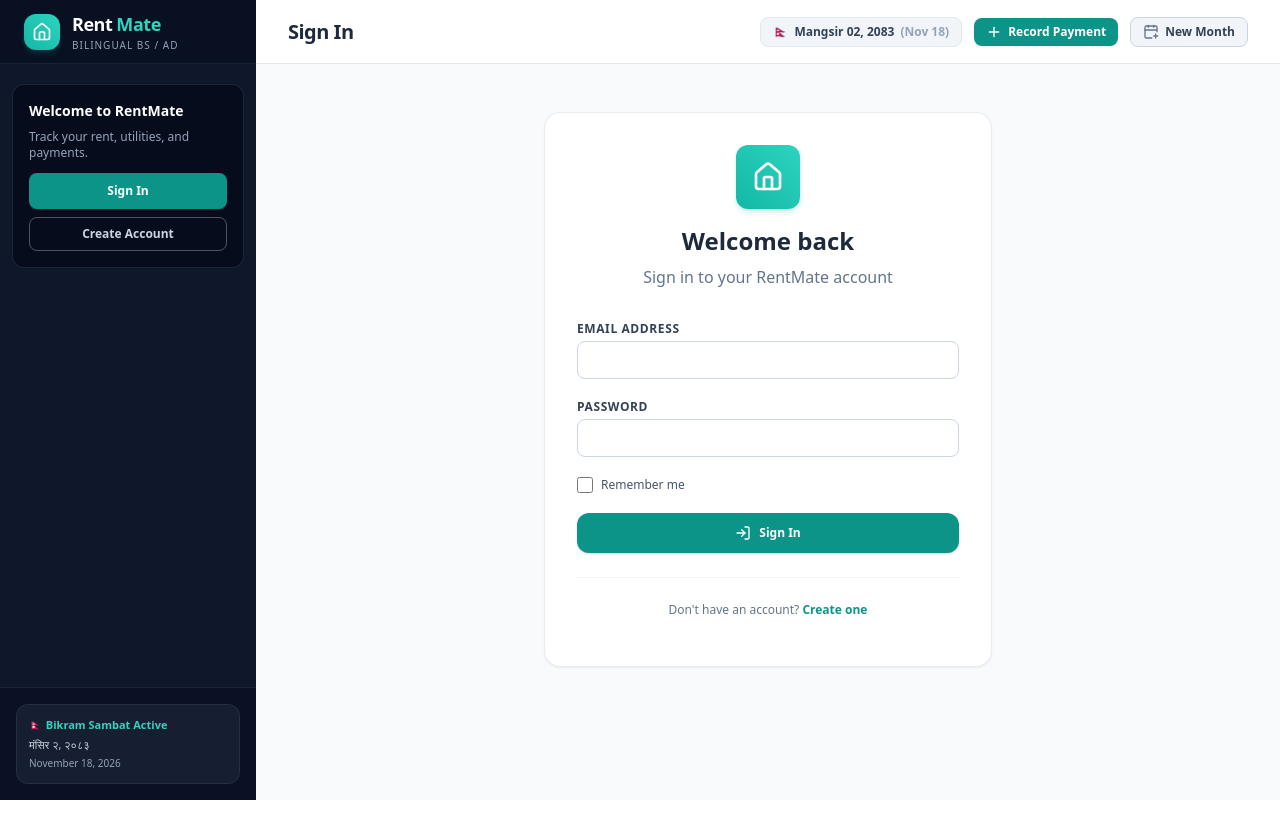
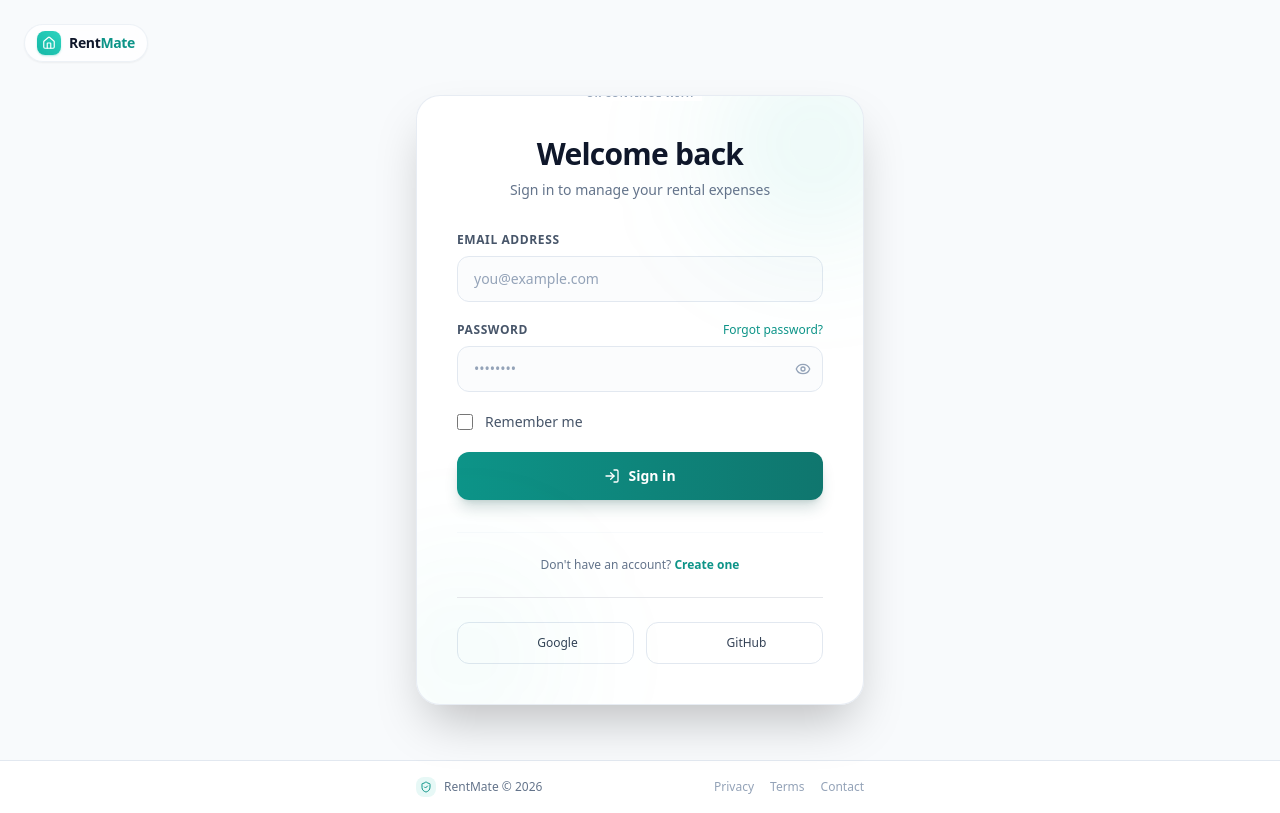
Before and after one commit to LipiAdhikari/RentMate, a Laravel app: page /login in a window 1280 px wide. Run offline with Laravel 12, Linux system fonts and the light colour scheme; data that the repository does not hold is empty; parts of the project's set-up code (start-up, migrations or seed data) failed here and were passed over; some libraries are stand-ins or nearby versions.

Commit message:
feat: update login page layout and styles, add new auth layout

```diff
--- a/resources/views/auth/login.blade.php
+++ b/resources/views/auth/login.blade.php
@@ -1,27 +1,47 @@
-@extends('layouts.app')
+@extends('layouts.auth')
 
-@section('title', 'Login')
-@section('page_title', 'Sign In')
+@section('header') @endsection
+
+@section('title', 'Sign In - RentMate')
 
 @section('content')
-<div class="max-w-md mx-auto">
-    <div class="bg-white rounded-2xl p-8 border border-slate-200/80 shadow-sm">
-        <div class="text-center mb-8">
-            <div class="w-16 h-16 rounded-xl bg-gradient-to-tr from-teal-500 to-teal-400 flex items-center justify-center text-white mx-auto mb-4 shadow-md shadow-teal-500/20">
-                <i data-lucide="home" class="w-8 h-8"></i>
+<div class="min-h-[calc(100vh-4rem)] flex items-center justify-center px-4 sm:px-6 lg:px-8 pt-16">
+
+    <!-- Brand badge -->
+    <div class="absolute top-6 left-6 z-20">
+        <div class="flex items-center gap-2 bg-white/80 backdrop-blur-md border border-slate-200/60 px-3 py-1.5 rounded-full shadow-sm">
+            <div class="w-6 h-6 rounded-lg bg-gradient-to-tr from-teal-500 to-teal-400 flex items-center justify-center text-white shadow-sm shadow-teal-500/30">
+                <i data-lucide="home" class="w-3.5 h-3.5"></i>
             </div>
-            <h2 class="text-2xl font-bold text-slate-800">Welcome back</h2>
-            <p class="text-slate-500 mt-2">Sign in to your RentMate account</p>
+            <span class="text-sm font-bold tracking-tight text-slate-900">Rent<span class="text-teal-600">Mate</span></span>
+        </div>
+    </div>
+
+    <!-- Auth Card -->
+    <div class="w-full max-w-md bg-white/90 backdrop-blur-md rounded-3xl border border-slate-200/80 p-8 sm:p-10 shadow-2xl relative overflow-hidden">
+        <!-- Decorative gradient blob -->
+        <div class="absolute top-0 right-0 w-48 h-48 bg-teal-500/10 rounded-full blur-3xl -mt-12 -mr-12"></div>
+        <div class="absolute bottom-0 left-0 w-48 h-48 bg-teal-500/5 rounded-full blur-3xl -mb-12 -ml-12"></div>
+
+        <div class="relative z-10 text-center mb-8">
+            <h2 class="text-3xl font-bold tracking-tight text-slate-900 mb-2">Welcome back</h2>
+            <p class="text-slate-500 text-sm">Sign in to manage your rental expenses</p>
         </div>
 
+        <!-- Alerts -->
         @if(session('error'))
-        <div class="mb-4 p-4 bg-rose-50 border border-rose-200 text-rose-800 rounded-xl text-sm">
-            {{ session('error') }}
+        <div class="mb-6 p-4 rounded-xl bg-rose-50 border border-rose-200 text-rose-800 text-sm flex items-start gap-3">
+            <i data-lucide="alert-circle" class="w-4 h-4 mt-0.5 shrink-0"></i>
+            <span>{{ session('error') }}</span>
         </div>
         @endif
 
         @if($errors->any())
-        <div class="mb-4 p-4 bg-rose-50 border border-rose-200 text-rose-800 rounded-xl text-sm">
+        <div class="mb-6 p-4 rounded-xl bg-rose-50 border border-rose-200 text-rose-800 text-sm">
+            <h4 class="text-xs font-semibold text-rose-900 mb-2 uppercase tracking-wider flex items-center gap-1.5">
+                <i data-lucide="alert-triangle" class="w-3 h-3"></i>
+                Please fix the following:
+            </h4>
             <ul class="list-disc list-inside space-y-1">
                 @foreach($errors->all() as $error)
                     <li>{{ $error }}</li>
@@ -33,44 +53,90 @@
         <form action="{{ route('login.authenticate') }}" method="POST" class="space-y-5">
             @csrf
 
-            <div>
-                <label class="block text-xs font-semibold text-slate-700 mb-1 uppercase tracking-wider">Email Address</label>
-                <input type="email" name="email" required value="{{ old('email') }}" class="w-full text-sm rounded-lg border-slate-300 focus:ring-teal-500 focus:border-teal-500 px-3 py-2 border">
+            <!-- Email -->
+            <div class="text-left">
+                <label class="block text-xs font-semibold text-slate-600 mb-2 uppercase tracking-wider">Email Address</label>
+                <input type="email" name="email" required value="{{ old('email') }}"
+                    class="w-full px-4 py-3 rounded-xl border border-slate-200 bg-slate-50/50 focus:border-teal-500 focus:ring-2 focus:ring-teal-500/20 focus:bg-white outline-none transition-all text-sm text-slate-900 placeholder-slate-400"
+                    placeholder="you@example.com">
             </div>
 
-            <div>
-                <label class="block text-xs font-semibold text-slate-700 mb-1 uppercase tracking-wider">Password</label>
-                <input type="password" name="password" required class="w-full text-sm rounded-lg border-slate-300 focus:ring-teal-500 focus:border-teal-500 px-3 py-2 border">
-            </div>
-
-            <div class="flex items-center justify-between">
-                <div class="flex items-center">
-                    <input type="checkbox" name="remember" id="remember" class="h-4 w-4 text-teal-600 focus:ring-teal-500 border-slate-300 rounded">
-                    <label for="remember" class="ml-2 text-xs text-slate-600">Remember me</label>
+            <!-- Password -->
+            <div class="text-left">
+                <div class="flex items-center justify-between mb-2">
+                    <label class="block text-xs font-semibold text-slate-600 uppercase tracking-wider">Password</label>
+                    <a href="#" class="text-xs text-teal-600 hover:text-teal-700 font-medium">Forgot password?</a>
+                </div>
+                <div class="relative">
+                    <input type="password" name="password" required id="login-password"
+                        class="w-full px-4 py-3 rounded-xl border border-slate-200 bg-slate-50/50 focus:border-teal-500 focus:ring-2 focus:ring-teal-500/20 focus:bg-white outline-none transition-all text-sm text-slate-900 placeholder-slate-400 pr-10"
+                        placeholder="••••••••">
+                    <button type="button" onclick="togglePassword('login-password')"
+                        class="absolute right-3 top-1/2 -translate-y-1/2 text-slate-400 hover:text-teal-600 transition">
+                        <i data-lucide="eye" class="w-4 h-4"></i>
+                    </button>
                 </div>
             </div>
 
-            <button type="submit" class="w-full py-3 px-4 text-xs font-bold text-white bg-teal-600 hover:bg-teal-700 rounded-xl shadow-sm shadow-teal-900/20 transition flex items-center justify-center gap-2">
+            <!-- Remember me -->
+            <div class="flex items-center gap-3">
+                <input type="checkbox" name="remember" id="remember"
+                    class="w-4 h-4 rounded border-slate-200 text-teal-600 focus:ring-teal-500 focus:ring-offset-0 checked:bg-teal-600 checked:border-teal-600">
+                <label for="remember" class="text-sm text-slate-600">Remember me</label>
+            </div>
+
+            <!-- Submit -->
+            <button type="submit"
+                class="w-full py-3.5 px-4 rounded-xl bg-gradient-to-r from-teal-600 to-teal-700 text-white font-bold text-sm shadow-lg shadow-teal-900/20 hover:from-teal-700 hover:to-teal-800 hover:shadow-teal-500/40 transition-all active:scale-[0.98] flex items-center justify-center gap-2">
                 <i data-lucide="log-in" class="w-4 h-4"></i>
-                <span>Sign In</span>
+                <span>Sign in</span>
             </button>
         </form>
 
-        <div class="mt-6 pt-6 border-t border-slate-100">
-            <p class="text-center text-xs text-slate-500 mb-4">
+        <div class="mt-8 pt-6 border-t border-slate-100/50">
+            <p class="text-center text-xs text-slate-500 mb-6">
                 Don't have an account?
-                <a href="{{ route('register') }}" class="font-semibold text-teal-600 hover:text-teal-700">Create one</a>
+                <a href="{{ route('register') }}" class="font-semibold text-teal-600 hover:text-teal-700 transition">Create one</a>
             </p>
+
+            <hr class="relative my-6">
+            <span class="absolute -top-2.5 left-1/2 -translate-x-1/2 bg-white px-2 text-[10px] font-semibold text-slate-400 uppercase tracking-wider">
+                Or continue with
+            </span>
+
+            <div class="grid grid-cols-2 gap-3">
+                <button type="button" class="w-full py-3 rounded-xl border border-slate-200 bg-white hover:bg-slate-50 hover:border-slate-300 text-xs font-medium text-slate-700 transition-all flex items-center justify-center gap-2">
+                    <i data-lucide="google" class="w-4 h-4 text-red-500"></i>
+                    <span>Google</span>
+                </button>
+                <button type="button" class="w-full py-3 rounded-xl border border-slate-200 bg-white hover:bg-slate-50 hover:border-slate-300 text-xs font-medium text-slate-700 transition-all flex items-center justify-center gap-2">
+                    <i data-lucide="github" class="w-4 h-4 text-slate-600"></i>
+                    <span>GitHub</span>
+                </button>
+            </div>
         </div>
     </div>
+
 </div>
-
-@endsection
 
 @push('scripts')
 <script>
     document.addEventListener('DOMContentLoaded', function() {
         if (window.lucide) window.lucide.createIcons();
     });
+
+    function togglePassword(inputId) {
+        const input = document.getElementById(inputId);
+        const button = input.parentElement.querySelector('button');
+        const icon = button.querySelector('i');
+        if (input.type === 'password') {
+            input.type = 'text';
+            icon.setAttribute('data-lucide', 'eye-off');
+        } else {
+            input.type = 'password';
+            icon.setAttribute('data-lucide', 'eye');
+        }
+        if (window.lucide) window.lucide.createIcons();
+    }
 </script>
 @endpush
--- /dev/null
+++ b/resources/views/layouts/auth.blade.php
@@ -0,0 +1,114 @@
+<!DOCTYPE html>
+<html lang="en" class="h-full bg-slate-50">
+<head>
+    <meta charset="UTF-8">
+    <meta name="viewport" content="width=device-width, initial-scale=1.0">
+    <title>@yield('title', 'RentMate')</title>
+    <!-- Tailwind CSS CDN -->
+    <script src="https://cdn.tailwindcss.com"></script>
+    <script>
+        tailwind.config = {
+            theme: {
+                extend: {
+                    colors: {
+                        brand: {
+                            50: '#f0fdfa',
+                            100: '#ccfbf1',
+                            500: '#14b8a6',
+                            600: '#0d9488',
+                            700: '#0f766e',
+                            800: '#115e59',
+                            900: '#134e4a',
+                        },
+                        navy: {
+                            800: '#1e293b',
+                            900: '#0f172a',
+                            950: '#020617',
+                        }
+                    }
+                }
+            }
+        }
+    </script>
+    <!-- Lucide Icons -->
+    <script src="{{ asset('js/lucide.min.js') }}"></script>
+    <style>
+        @import url('https://fonts.googleapis.com/css2?family=Inter:wght@300;400;500;600;700&display=swap');
+        body { font-family: 'Inter', sans-serif; }
+    </style>
+    @stack('styles')
+</head>
+<body class="h-full flex flex-col text-slate-800 antialiased font-sans">
+
+    @section('header')
+    <!-- Top Brand Bar -->
+    <header class="bg-white border-b border-slate-200 px-6 py-4 shrink-0">
+        <div class="max-w-md mx-auto flex items-center gap-2">
+            <div class="w-8 h-8 rounded-xl bg-gradient-to-tr from-teal-500 to-teal-400 flex items-center justify-center text-white shadow-sm shadow-teal-500/30">
+                <i data-lucide="home" class="w-5 h-5"></i>
+            </div>
+            <span class="text-lg font-bold tracking-tight text-slate-900">Rent<span class="text-teal-600">Mate</span></span>
+        </div>
+    </header>
+    @show
+
+    <!-- Page Content -->
+    <main class="flex-1 flex items-center justify-center px-4 sm:px-6 lg:px-8 pt-6 shrink-0">
+        <div class="w-full max-w-md">
+            @if(session('success'))
+                <div class="mb-6 flex items-center gap-3 p-4 bg-emerald-50 border border-emerald-200 text-emerald-800 rounded-xl text-sm">
+                    <i data-lucide="check-circle" class="w-4 h-4 text-emerald-600 shrink-0"></i>
+                    <span>{{ session('success') }}</span>
+                </div>
+            @endif
+
+            @if(session('error'))
+                <div class="mb-6 p-4 rounded-xl bg-rose-50 border border-rose-200 text-rose-800 text-sm flex items-start gap-3">
+                    <i data-lucide="alert-circle" class="w-4 h-4 mt-0.5 shrink-0 text-rose-600"></i>
+                    <span>{{ session('error') }}</span>
+                </div>
+            @endif
+
+            @if($errors->any())
+                <div class="mb-6 p-4 rounded-xl bg-rose-50 border border-rose-200 text-rose-800 text-sm">
+                    <h4 class="text-xs font-semibold text-rose-900 mb-2 uppercase tracking-wider flex items-center gap-1.5">
+                        <i data-lucide="alert-triangle" class="w-3 h-3"></i>
+                        Please fix the following:
+                    </h4>
+                    <ul class="list-disc list-inside space-y-1">
+                        @foreach($errors->all() as $error)
+                            <li>{{ $error }}</li>
+                        @endforeach
+                    </ul>
+                </div>
+            @endif
+
+            @yield('content')
+        </div>
+    </main>
+
+    <!-- Footer -->
+    <footer class="bg-white border-t border-slate-200 px-6 py-4 shrink-0">
+        <div class="max-w-md mx-auto flex items-center justify-between">
+            <div class="flex items-center gap-2">
+                <div class="w-5 h-5 rounded-lg bg-teal-500/10 text-teal-600 flex items-center justify-center">
+                    <i data-lucide="shield-check" class="w-3 h-3"></i>
+                </div>
+                <span class="text-xs text-slate-500">RentMate &copy; {{ date('Y') }}</span>
+            </div>
+            <div class="flex items-center gap-4 text-xs text-slate-400">
+                <a href="#" class="hover:text-teal-600 transition">Privacy</a>
+                <a href="#" class="hover:text-teal-600 transition">Terms</a>
+                <a href="#" class="hover:text-teal-600 transition">Contact</a>
+            </div>
+        </div>
+    </footer>
+
+    <script>
+        document.addEventListener('DOMContentLoaded', function() {
+            if (window.lucide) window.lucide.createIcons();
+        });
+    </script>
+    @stack('scripts')
+</body>
+</html>
```
